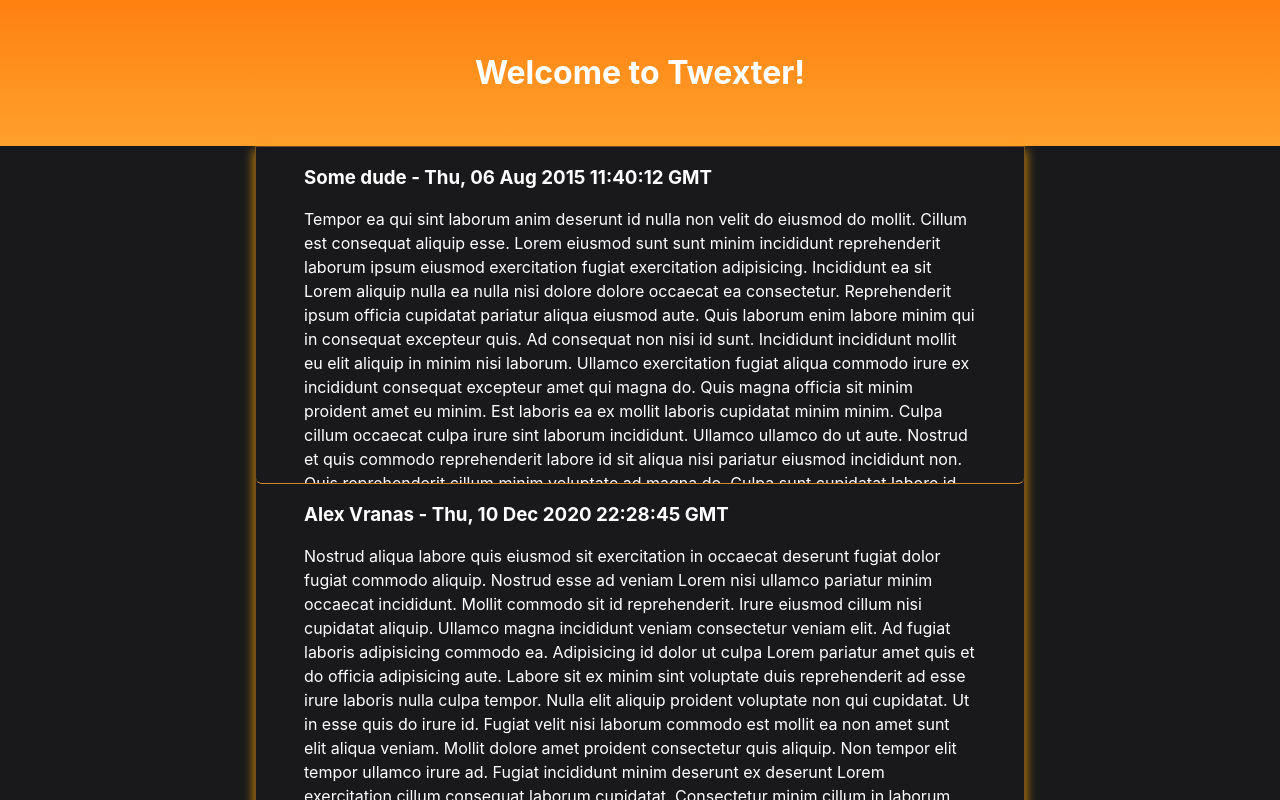
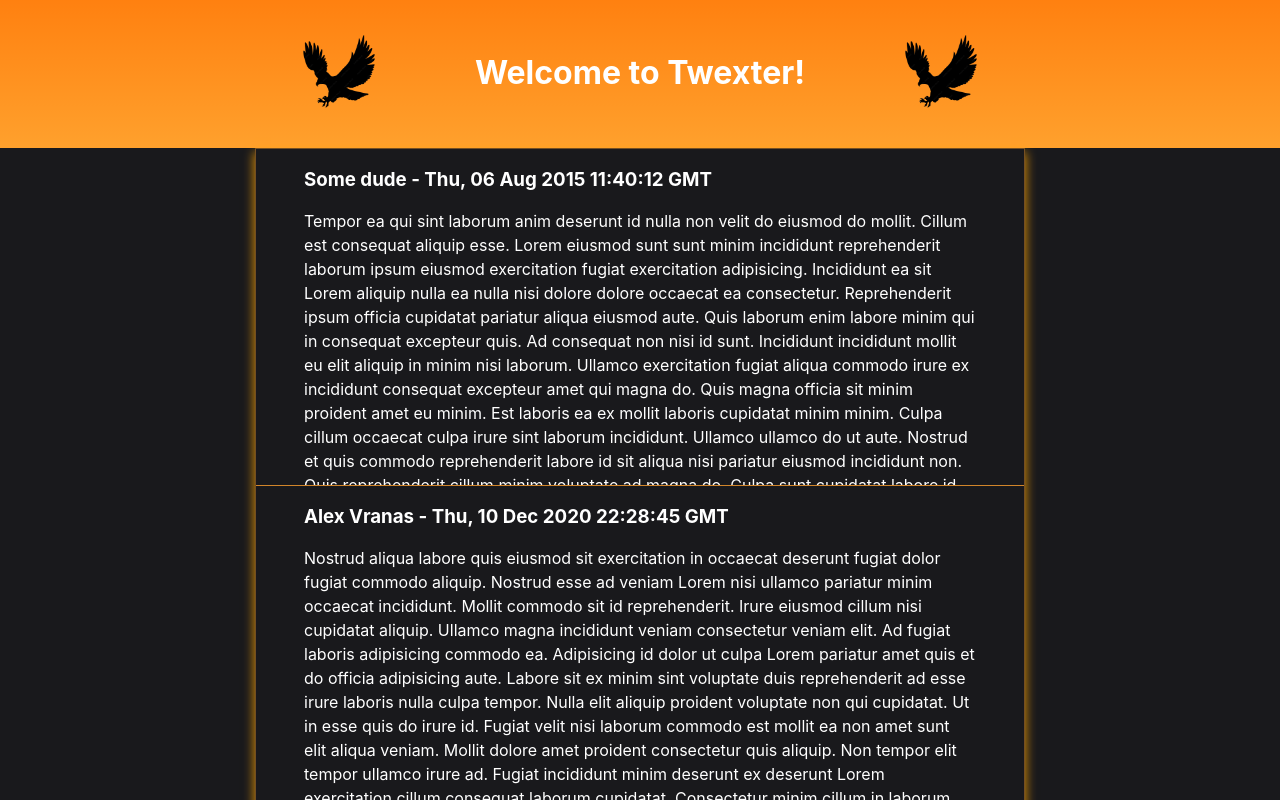
Before and after one commit to team-axolomeh/Twexter, a React app: page / in a window 1280 px wide. Shown: the top 800 px of the page. Built offline with nearby package versions, Linux system fonts and the light colour scheme; no server answers.

Commit message:
Add logo

```diff
--- a/client/App.jsx
+++ b/client/App.jsx
@@ -18,9 +18,18 @@ function App() {
   return (
     <div className="App">
       <header>
+      <div id="logo">
+        <img src="./logo.png" />
+      </div>
       <h1>Welcome to Twexter!</h1>
+      <div id="logo">
+        <img src="./logo.png" />
+      </div>
       </header>
       <Feed />
+      <footer>
+        Created by <a href="https://github.com/axolomehsterz">the axolomehsterz</a> 💪
+      </footer>
     </div>
   )
 }
--- a/client/styles.css
+++ b/client/styles.css
@@ -23,7 +23,12 @@ code {
 }
 
 header {
-  background: linear-gradient(rgba(255, 111, 0, 0.65) 0%, rgba(255, 166, 0, 0) 150px);
+  display: flex;
+  justify-content: center;
+  background: linear-gradient(
+    rgba(255, 111, 0, 0.65) 0%,
+    rgba(255, 166, 0, 0) 150px
+  );
   background-color: var(--main-color);
   padding-top: 2rem;
   padding-bottom: 2rem;
@@ -53,7 +58,6 @@ h1 {
   padding-right: 3rem;
   height: 20rem;
   overflow: scroll;
-  border-radius: 6px;
   overflow-x: hidden;
   scrollbar-color: var(--main-color);
   border-bottom: solid 0.5px rgba(255, 161, 45, 0.8);
@@ -61,7 +65,22 @@ h1 {
 
 #twext p {
   line-height: 1.5rem;
+}
 
+footer {
+  text-align: right;
+  padding: 1rem;
+}
+
+a:visited {
+  color: rgb(255, 221, 0);
+}
+
+#logo img{
+  width: 5rem;
+  height: 5rem;
+  margin-left: 6rem;
+  margin-right: 6rem;
 }
 
 /* width */
```
Also changed, not shown: client/logo.png (added).
